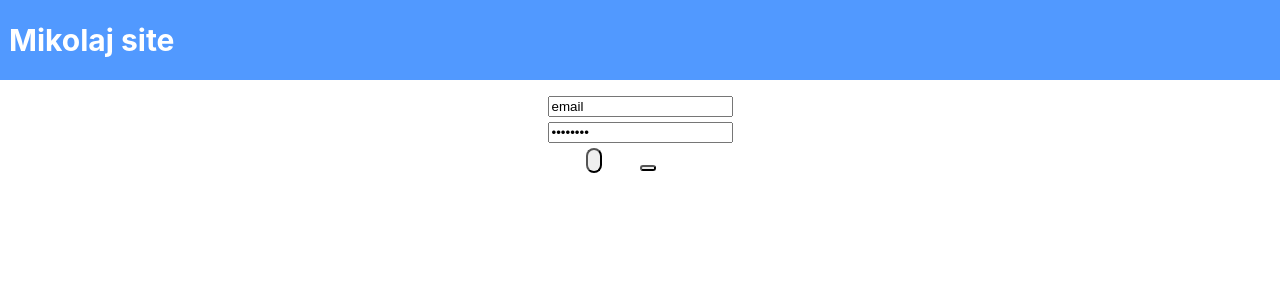
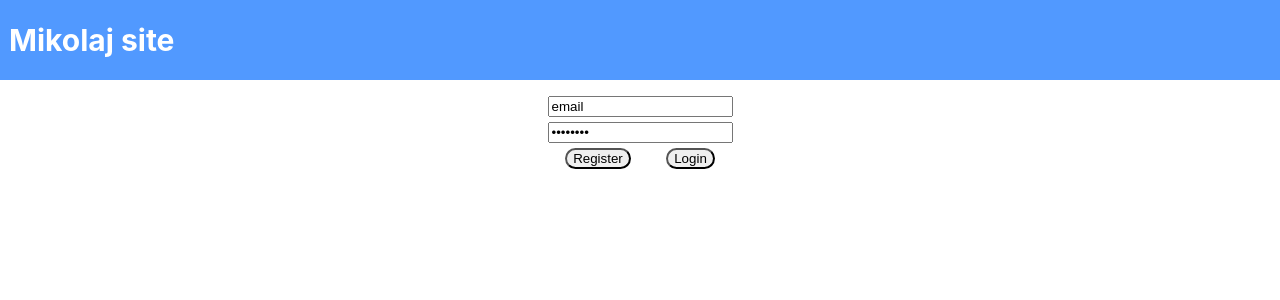
Before and after one commit to MCygert/social_media, a React (Create React App) app: page / in a window 1280 px wide. Shown: the top 300 px of the page. Built offline with nearby package versions, Linux system fonts and the light colour scheme.

Commit message:
Add authetnitaction

```diff
--- a/src/App.tsx
+++ b/src/App.tsx
@@ -2,15 +2,14 @@ import { Form } from './form/Form';
 import { Navbar } from './navbar/Navbar';
 import { useState } from 'react';
 import { BrowserRouter as Router, Route } from 'react-router-dom';
-import history from 'history';
 import ProtectedRoute from './components/ProtectedRoute';
-import DashBoard from './components/DashBoard';
+import DashBoard, { User } from './components/DashBoard';
 function App() {
-	const [user, setUser] = useState(null);
+	const [user, setUser] = useState<User>();
 
-	const handleLogin = (loggedUser: any) => {
-		console.log(loggedUser.data);
-		setUser(loggedUser.data);
+	const handleLogin = (loggedUser: User) => {
+		console.log(loggedUser);
+		setUser(loggedUser);
 	};
 	return (
 		<div className='App'>
--- a/src/components/DashBoard.tsx
+++ b/src/components/DashBoard.tsx
@@ -1,11 +1,24 @@
 import React from 'react'
-import { withRouter } from 'react-router-dom'
-
-const DashBoard = () => {
+export interface User {
+	id: number;
+	firstName: String;
+	lastName: String;
+	email: String;
+	gender: String;
+	password: String;
+	friends: Array<Name>;
+}
+interface Name {
+	firstName: String;
+	lastName: String;
+}
+const DashBoard = (user:User) => {
+    console.log(user)
     return (
         <div>
+            <h1>{user.firstName}</h1>
         <h1>{"I AM PROTECTED"}</h1>
         </div>
     )
 }
-export default withRouter(DashBoard)
+export default DashBoard
--- a/src/components/ProtectedRoute.tsx
+++ b/src/components/ProtectedRoute.tsx
@@ -13,7 +13,7 @@ const ProtectedRoute = ({ Component, user, path }: ProtectedRouteProps) => {
 			path={path}
 			render={(props) => {
 				if (user !== null) {
-					return <Component {...props} />;
+					return <Component {...props} {...user} />;
 				} else {
 					return (
 						<Redirect
--- a/src/form/Form.tsx
+++ b/src/form/Form.tsx
@@ -1,13 +1,16 @@
-import { SyntheticEvent } from 'react';
+import { SyntheticEvent, useState } from 'react';
 import styled from 'styled-components';
-import { Link, useHistory } from 'react-router-dom';
+import { useHistory } from 'react-router-dom';
+import { User } from '../components/DashBoard';
 const axios = require('axios').default;
 
 type FormProps = {
-	getAuth: (a: boolean) => void;
+	getAuth: (a: User) => void;
 };
 
 export const Form = ({ getAuth }: FormProps) => {
+	const [email, setEmail] = useState('email')
+	const [password, setPassword] = useState('password')
 	let history = useHistory();
 	const Form = styled.form`
 		font-size: 21px;
@@ -34,7 +37,7 @@ export const Form = ({ getAuth }: FormProps) => {
 				password: 'qtiuEwsd8zA',
 			});
 			if (response.status === 200) {
-				getAuth(response);
+				getAuth({...response.data});
 				history.push('dashboard');
 			}
 		} catch (err) {
@@ -43,16 +46,15 @@ export const Form = ({ getAuth }: FormProps) => {
 	};
 	return (
 		<Form>
-			<input type='text' value={'email'}></input>
-			<input type='password' value={'password'}></input>
+			<input type='text' value={email} onChange={e => setEmail(e.target.value)}></input>
+			<input type='password' value={password} onChange={e => setPassword(e.target.value)}></input>
 			<ButtonsSection>
-				<LoginButton type='button' value='hi'></LoginButton>
-				<div>
+				<LoginButton type='button' value='hi'>Register</LoginButton>
 					<LoginButton
+						value='login'
 						type='button'
 						placeholder='login'
-						onClick={getUser}></LoginButton>
-				</div>
+						onClick={getUser}>Login</LoginButton>
 			</ButtonsSection>
 		</Form>
 	);
```
